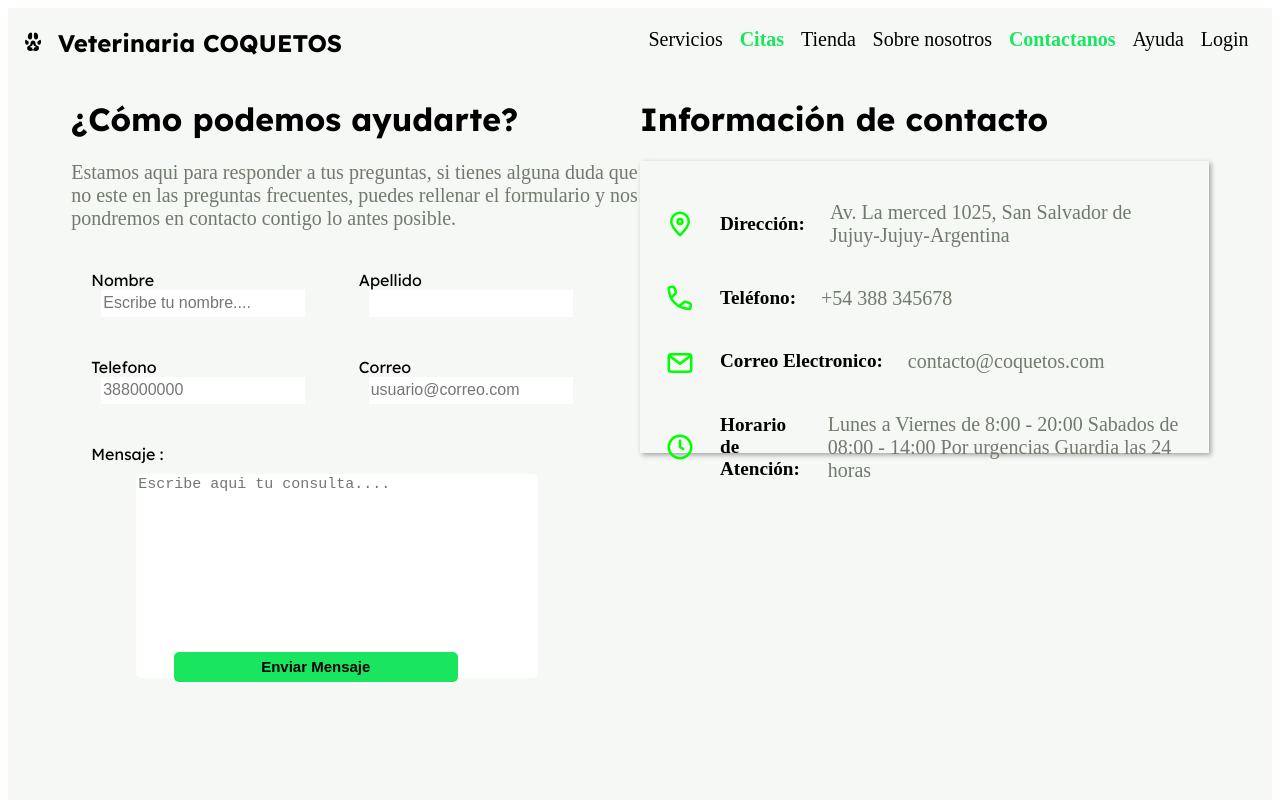
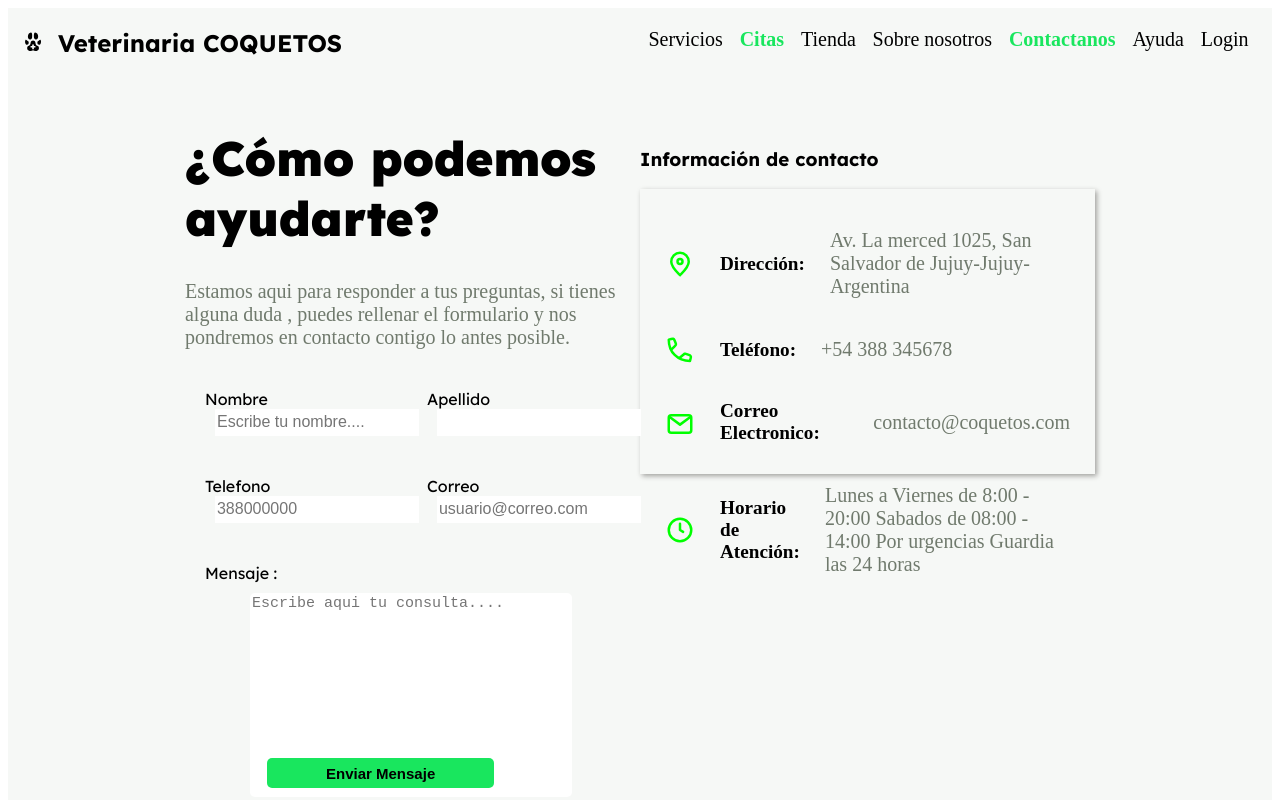
Before and after one commit to solzambrano/Veterinaria, a React (Vite) app: page /contact-us in a window 1280 px wide. Shown: the top 800 px of the page. Built offline with nearby package versions, Linux system fonts and the light colour scheme.

Commit message:
cambios en diseño

```diff
--- a/src/components/Cards/Card.style.js
+++ b/src/components/Cards/Card.style.js
@@ -19,8 +19,6 @@ export const ContainerCard =styled.div`
 export const ContainerImage= styled.div`
   margin-top: ${props => props.$isServices ? '30px' : 'inherit'};
   display: flex;
-  justify-content: center;
-  align-items: center;
   border-radius: 10px;
   width: ${props => props.$isServices ? '50px' : undefined};
   height: ${props => props.$isServices ? '50px' : undefined};;
--- a/src/view/Contact/contact.style.js
+++ b/src/view/Contact/contact.style.js
@@ -3,11 +3,18 @@ import styled from "styled-components";
 export const Container = styled.div `
 display:grid;
 grid-template-columns: repeat(2 , 1fr);
-height:720px
-
+width:80%;
+margin:auto;
+padding-top:50px
 `
 export const ContainerContactUs = styled.div `
-grid-column:1
+grid-column:1;
+`
+export const ContainerTitle =styled.div`
+display:flex;
+gap:0.75rem;
+flex-direction:column;
+margin:0px;
 `
 export const ContainerData = styled.div `
 height:35%;
@@ -26,8 +33,15 @@ export const Icons =styled.img`
 width:30px;
 `
 export const Title = styled.h1 `
+font-weight:900;
+font-family:var(--font);
+font-size:3rem;
+letter-spacing:-0.01em;
+margin:0px
+`
+export const Subtitle =styled.h3`
+font-family:var(--font);
 font-weight:700;
-font-family:var(--font)
 `
 export const Text = styled.p `
 font-family:var(--font)
@@ -37,7 +51,7 @@ export const Paragraph = styled(Text)`
 color:var(--color-Gray);
 font-size:20px;
 `
-export const Subtitle = styled(Text)`
+export const Subparagraph = styled(Text)`
 font-size:1.2em;
 font-weight:600;
 padding:0px 25px
--- a/src/view/Contact/index.jsx
+++ b/src/view/Contact/index.jsx
@@ -1,5 +1,5 @@
 import { Paragraph,Container,ContainerContactUs,ContainerData
-    ,ContainerInfoContact,ContainerShowInformation,Title,Subtitle,Icons
+    ,ContainerInfoContact,ContainerTitle,ContainerShowInformation,Subtitle,Title,Subparagraph,Icons
  } from "./contact.style"
 import Clock from '../../assets/icons/clock.svg'
 import Phone from '../../assets/icons/phone.svg'
@@ -12,34 +12,35 @@ const Contact = () => {
 return(
     <Container>
         <ContainerContactUs>
+            <ContainerTitle>
             <Title>¿Cómo podemos ayudarte?</Title>
             <Paragraph>Estamos aqui para responder a tus preguntas, si tienes alguna duda
-                que no este en las preguntas frecuentes, puedes rellenar el formulario
-                y nos pondremos en contacto contigo lo antes posible.
+                , puedes rellenar el formulario y nos pondremos en contacto contigo lo antes posible.
             </Paragraph>
+            </ContainerTitle>
             <FormContact IsContact={IsContact}></FormContact>
         </ContainerContactUs>
         <ContainerShowInformation>
-            <Title>Información de contacto</Title>
+            <Subtitle>Información de contacto</Subtitle>
             <ContainerData>
                 <ContainerInfoContact>
                     <Icons src={Location}></Icons>
-                    <Subtitle>Dirección:</Subtitle>
+                    <Subparagraph>Dirección:</Subparagraph>
                     <Paragraph>Av. La merced 1025, San Salvador de Jujuy-Jujuy-Argentina</Paragraph>
                 </ContainerInfoContact>
                 <ContainerInfoContact>
                     <Icons src={Phone}></Icons>
-                    <Subtitle>Teléfono: </Subtitle>
+                    <Subparagraph>Teléfono: </Subparagraph>
                     <Paragraph>+54 388 345678</Paragraph>
                 </ContainerInfoContact>
                 <ContainerInfoContact>
                     <Icons src={Mail}></Icons>
-                    <Subtitle>Correo Electronico: </Subtitle>
+                    <Subparagraph>Correo Electronico: </Subparagraph>
                     <Paragraph>contacto@coquetos.com</Paragraph>
                 </ContainerInfoContact>
                 <ContainerInfoContact>
                     <Icons src={Clock}></Icons>
-                    <Subtitle>Horario de Atención: </Subtitle>
+                    <Subparagraph>Horario de Atención: </Subparagraph>
                     <Paragraph>
                         Lunes a Viernes de 8:00 - 20:00
                         Sabados de 08:00 - 14:00
```
